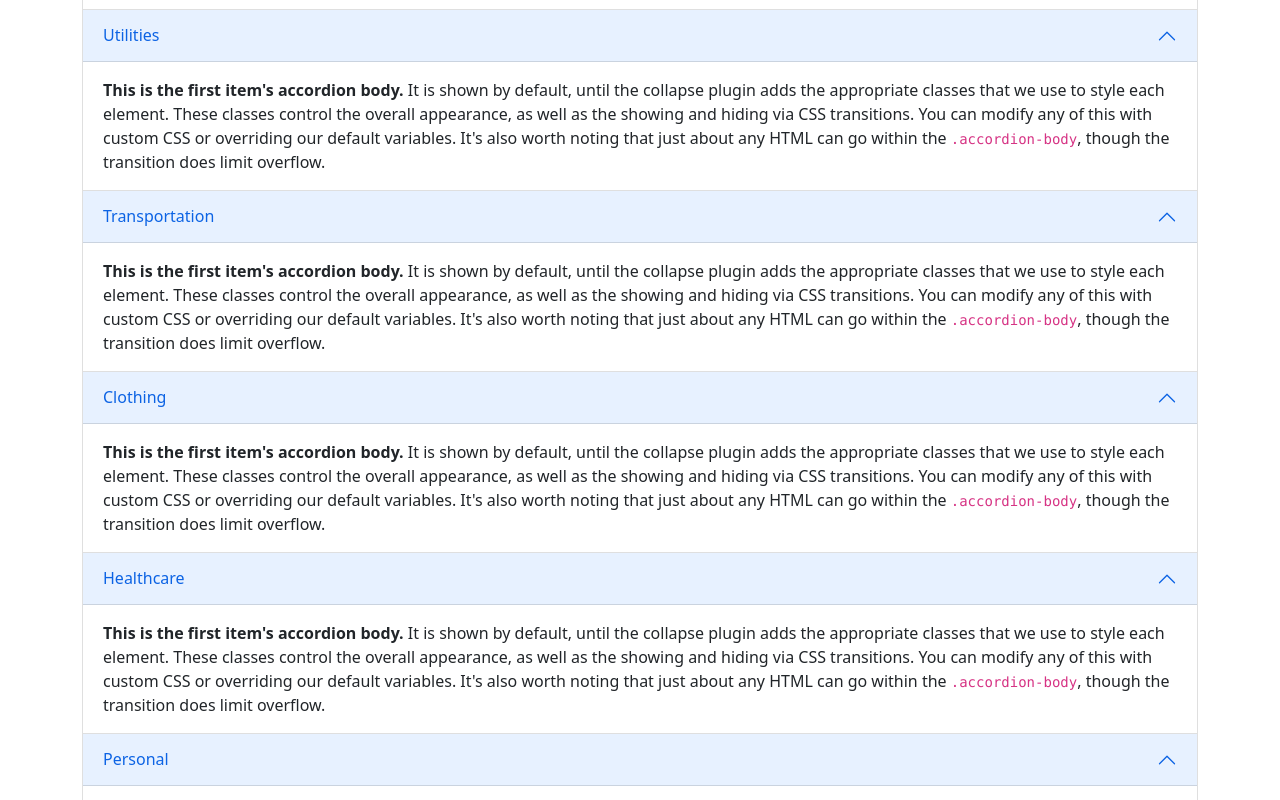
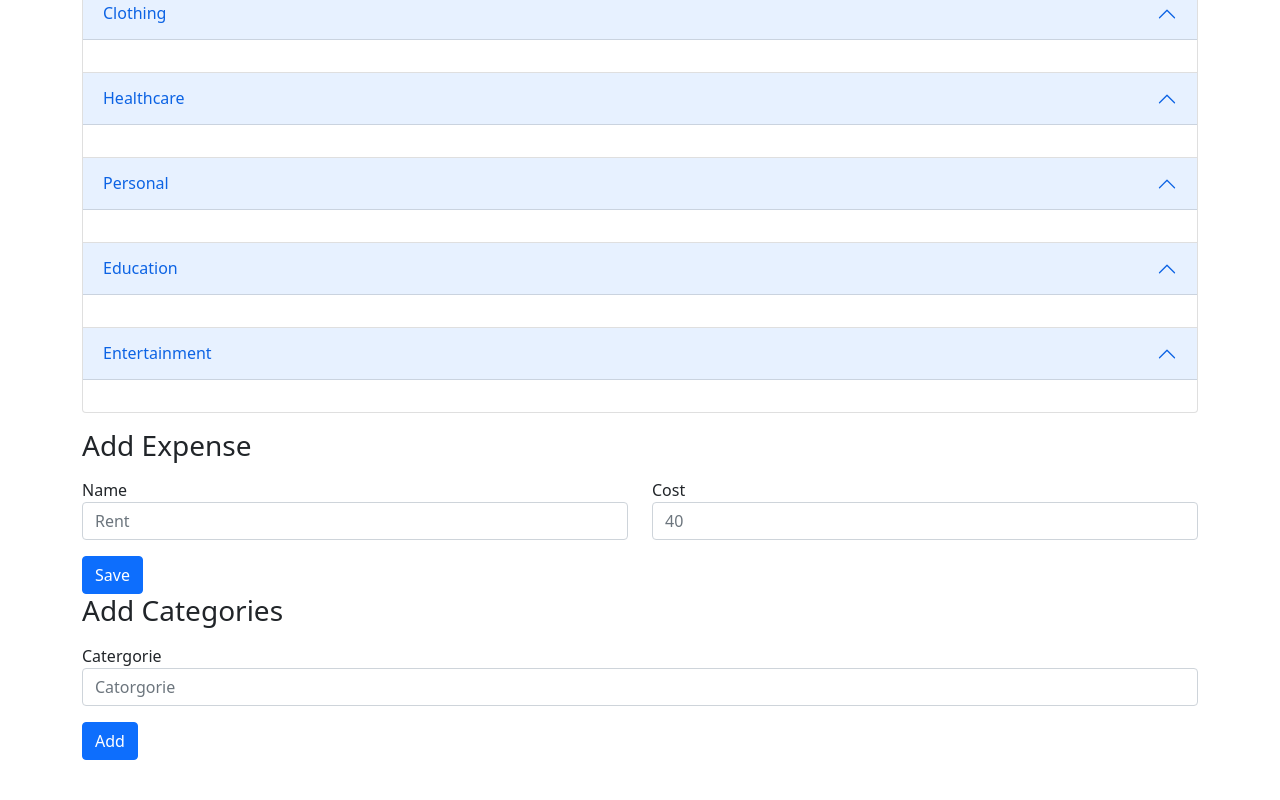
Before and after one commit to RachadQ/finance, a React (Create React App) app in the folder expensestracker/: page / in a window 1280 px wide. Shown: the part 580-1380 px from the top of the page. After the commit the page ends 1340 px from the top, so only its background shows below. Built offline with nearby package versions, Linux system fonts and the light colour scheme.

Commit message:
Adding custom Categories

```diff
--- a/expensestracker/src/App.js
+++ b/expensestracker/src/App.js
@@ -8,7 +8,7 @@ import ExpenseTotal from './components/ExpenseTotal';
 import ExpenseList from './components/ExpenseList/ExpenseList';
 import AddExpenseForm from './components/AddExpenseForm';
 import { AppProvider } from './components/AppContext/AppContext'
-
+import AddCategoriesForm from './components/AddCategoriesForm'
 /*
 Remove input values from form after submit
 Add Different sections of expense
@@ -42,6 +42,13 @@ function App() {
             <AddExpenseForm/>
           </div>
         </div>
+
+        <h3 ClassName='mt-3'>Add Categories </h3>
+        <div className='row mt-3'>
+          <div className='col-sm'>
+          <AddCategoriesForm/>
+          </div>
+        </div>
       </div>
     </AppProvider>
   );
--- /dev/null
+++ b/expensestracker/src/components/AddCategoriesForm.js
@@ -0,0 +1,38 @@
+import React, { useContext, useState, setState } from "react";
+const AddCategoriesForm = () =>
+{
+    const [type, SetType] = useState('');
+
+    const onSubmit = (e) => {
+        e.preventDefault();
+    }
+return(
+
+    <form onSubmit={onSubmit}>
+        <div className="row">
+            <div className="col-sm">
+                <label for="Catorgorie">Catergorie</label>
+                <input
+                    required
+                    placeholder="Catorgorie"
+                    type="text"
+                    className="form-control"
+                    id="catorgorie"
+                    value={type}
+                    onChange={e => SetType(e.target.value)}
+                    >
+                    </input>
+            </div>
+        </div>
+        <div className="row">
+                <div className="col-sm">
+                    <button type="submit" className="btn btn-primary mt-3">
+                        Add
+                    </button>
+                </div>
+            </div>
+     </form>
+)
+}
+
+export default AddCategoriesForm;
--- a/expensestracker/src/components/AddExpenseForm.js
+++ b/expensestracker/src/components/AddExpenseForm.js
@@ -14,6 +14,7 @@ const AddExpenseForm = () => {
         const expense = {
             id: uuidv4(),
             name: name,
+
             cost: parseInt(cost)
         }
 
--- a/expensestracker/src/components/ExpenseList/ExpenseType.js
+++ b/expensestracker/src/components/ExpenseList/ExpenseType.js
@@ -10,7 +10,7 @@ const ExpenseType = (props) => {
             </h2>
             <div id="panelsStayOpen-collapseOne" class="accordion-collapse collapse show" aria-labelledby="panelsStayOpen-headingOne">
                 <div class="accordion-body">
-                    <strong>This is the first item's accordion body.</strong> It is shown by default, until the collapse plugin adds the appropriate classes that we use to style each element. These classes control the overall appearance, as well as the showing and hiding via CSS transitions. You can modify any of this with custom CSS or overriding our default variables. It's also worth noting that just about any HTML can go within the <code>.accordion-body</code>, though the transition does limit overflow.
+                   {props.categories}
                 </div>
             </div>
         </div>
```
Also changed, not shown: expensestracker/src/components/ExpenseList/ExpenseList.js (+3 -9 lines), 1 other file (tests, documents, lock files or other folders).
